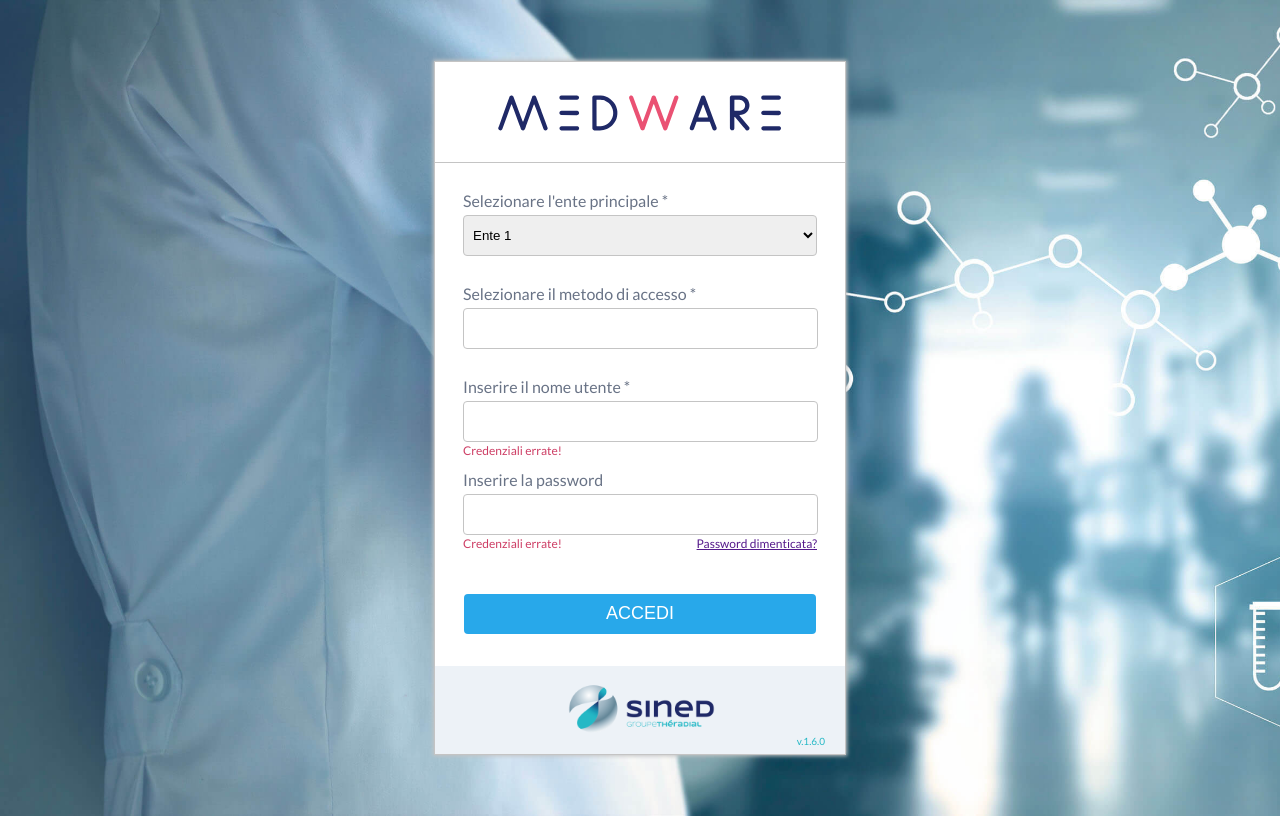
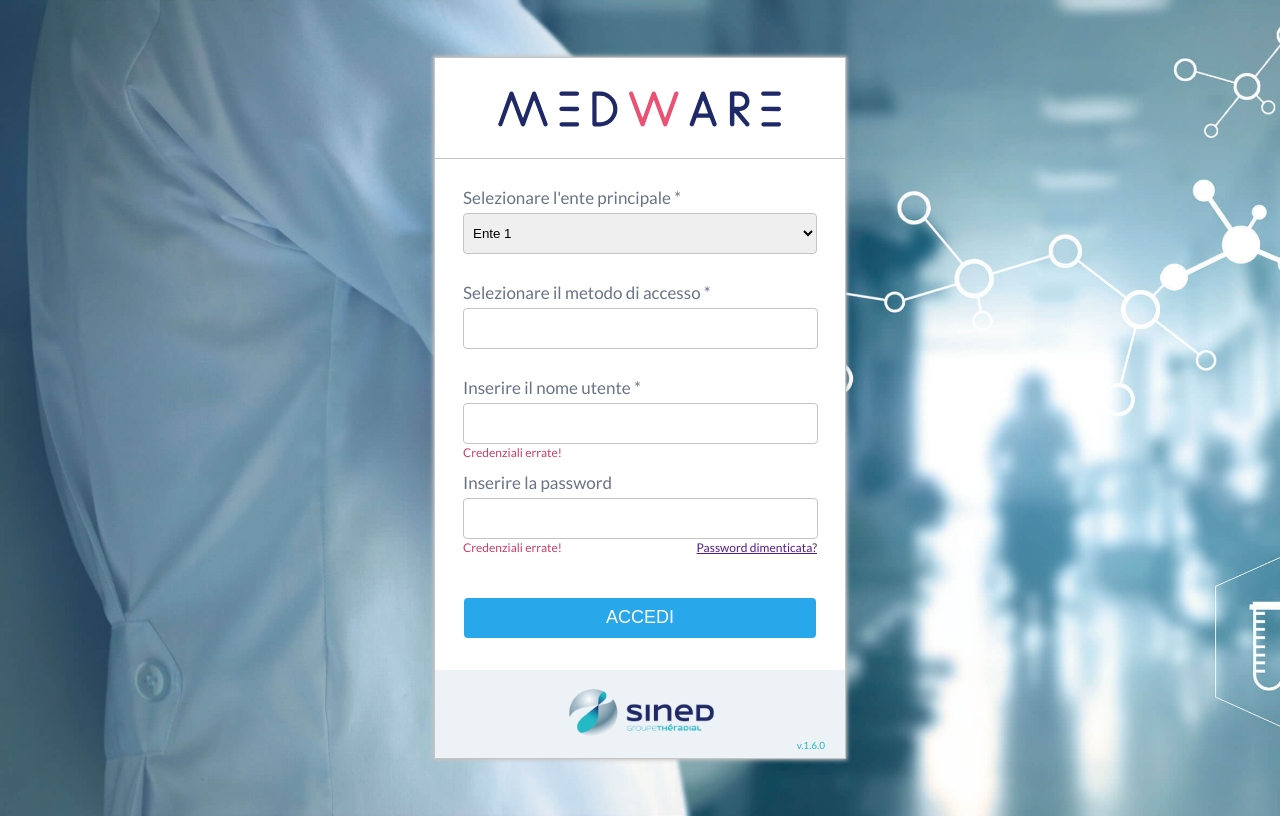
Before and after one commit to rexibus/Login, a plain HTML site: page index.html in a window 1280 px wide. Drawn offline with Linux system fonts and the light colour scheme.

Commit message:
rename homepage class

```diff
--- a/index.html
+++ b/index.html
@@ -6,7 +6,7 @@
   </head>
 
   <body>
-  	<div id="homepage">
+  	<div id="homepage-card">
 
   		<div id="homepage-nav">
   			<img src="img/medware.svg">
@@ -17,9 +17,9 @@
   			<div class="homepage-input">
   				<label> Selezionare l'ente principale *</label>
   				<select>
-  				<option> Ente 1</option>
+  				<option> Ente 1 </option>
           <option> Ente 2 </option>
-          <option> Ente 3</option>
+          <option> Ente 3 </option>
   				</select>
   			</div>
 
--- a/style.css
+++ b/style.css
@@ -15,7 +15,7 @@ body {
 	background-repeat: no-repeat;
 }
 
-#homepage {
+#homepage-card {
   border: 1px solid #C4C4C4;
   color: #697386;
   width: 410px;
@@ -41,6 +41,7 @@ body {
 	background-color: white;
 	padding: 14px;
   margin-bottom: 3px;
+  font-size: 17px;
 }
 
 .homepage-input{
```
